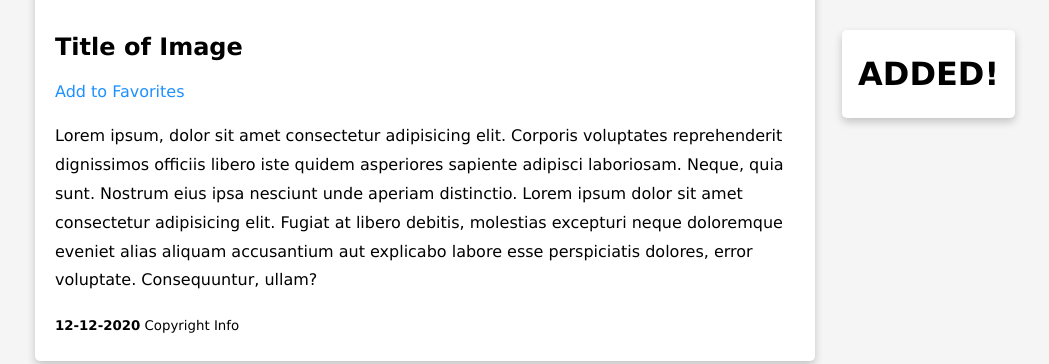
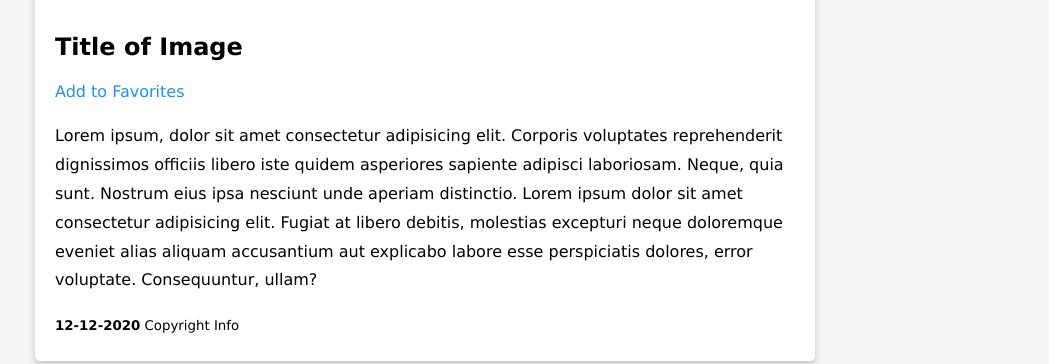
Before and after one commit to Timespike/nasa-apod, a plain HTML site: page index.html in a window 1280 px wide. Shown: the part 657-1021 px from the top of the page, without its empty margins (215-1264 px from the left). Drawn offline with Linux system fonts and the light colour scheme.

Commit message:
finishing up for the day

```diff
--- a/index.html
+++ b/index.html
@@ -52,7 +52,7 @@
         </div>
     </div>
     <!-- Save Confirmation -->
-    <div class="save-confirmed">
+    <div class="save-confirmed" hidden>
         <h1>ADDED!</h1>
     </div>
     <!-- Script -->
```
